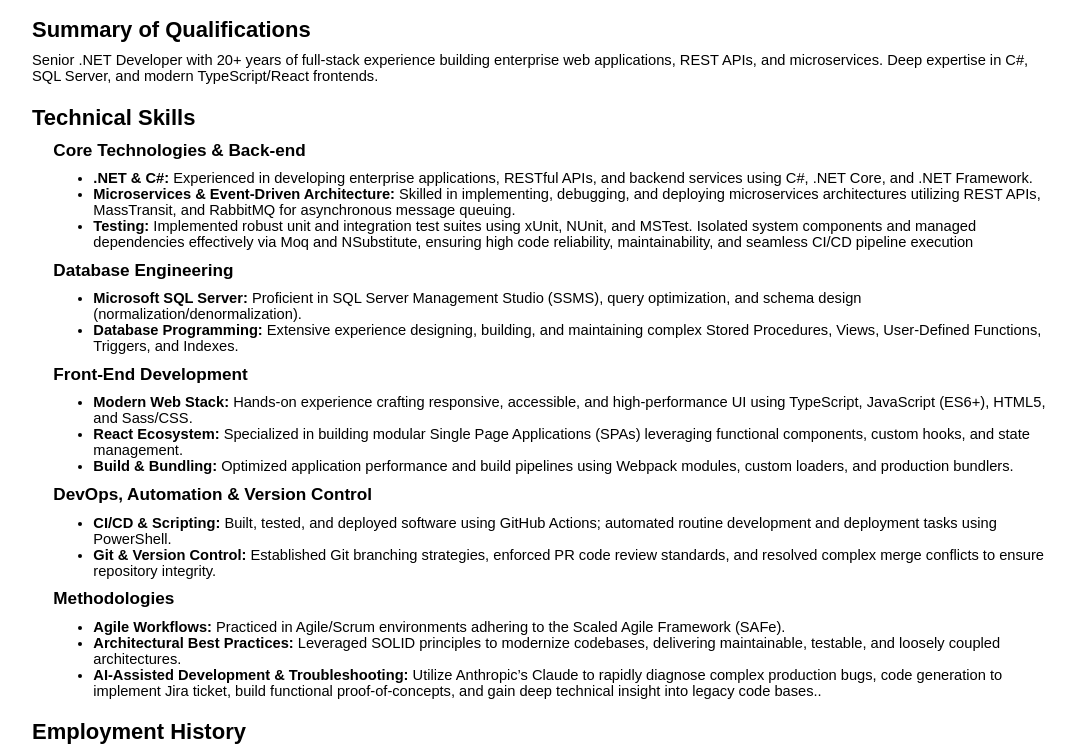
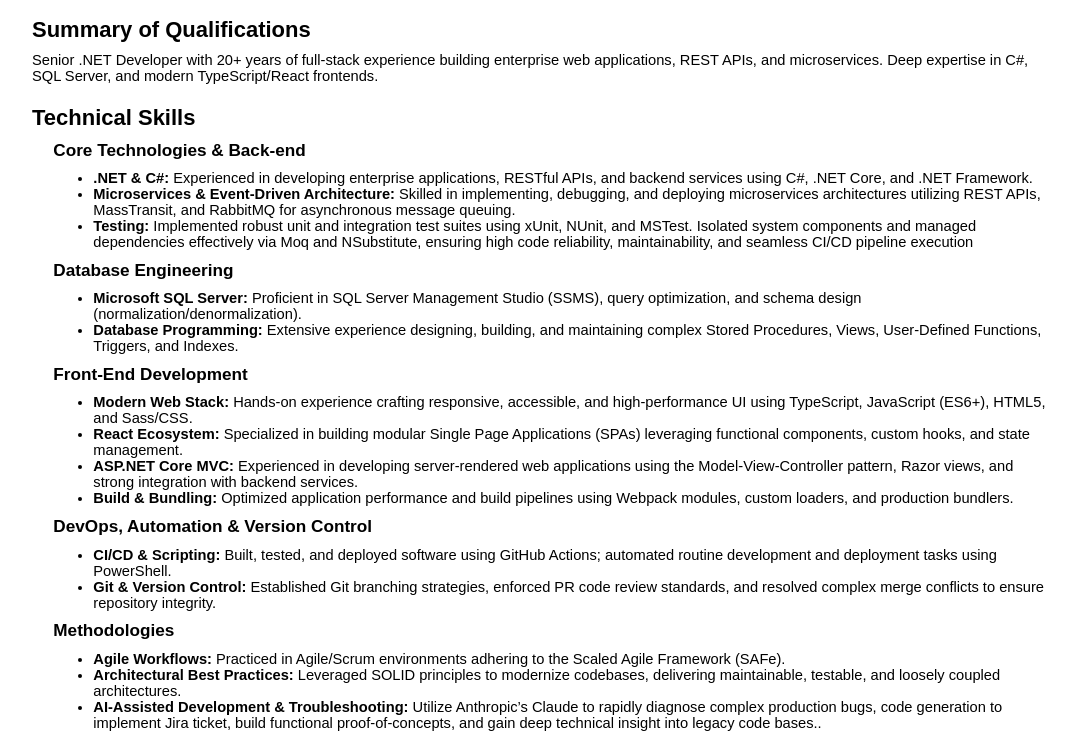
Before and after one commit to acermate433s/css-resume-garden, a website built with webpack: page src/index.html in a window 1280 px wide. Shown: the part 90-836 px from the top of the page, without its empty margins (96-1172 px from the left). Built offline with nearby package versions, Linux system fonts and the light colour scheme.

Commit message:
Added ASP.NET MVC to Front-End development skills.

```diff
--- a/src/index.html
+++ b/src/index.html
@@ -45,6 +45,7 @@
                 <ul>
                     <li><strong>Modern Web Stack:</strong> Hands-on experience crafting responsive, accessible, and high-performance UI using TypeScript, JavaScript (ES6+), HTML5, and Sass/CSS.</li>
                     <li><strong>React Ecosystem:</strong> Specialized in building modular Single Page Applications (SPAs) leveraging functional components, custom hooks, and state management.</li>
+                    <li><strong>ASP.NET Core MVC:</strong> Experienced in developing server-rendered web applications using the Model-View-Controller pattern, Razor views, and strong integration with backend services.</li>
                     <li><strong>Build &amp; Bundling:</strong> Optimized application performance and build pipelines using Webpack modules, custom loaders, and production bundlers.</li>
                 </ul>
             </div>
```
